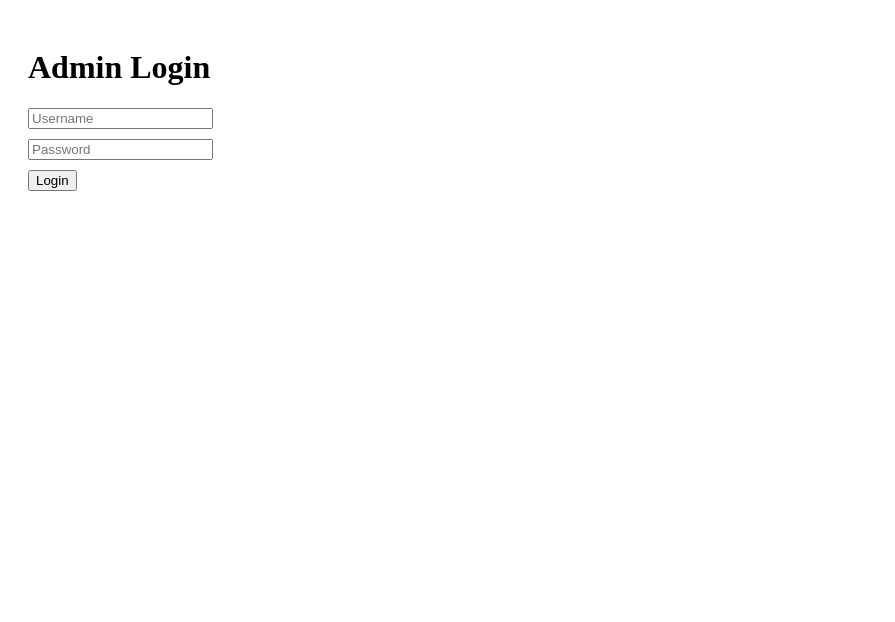
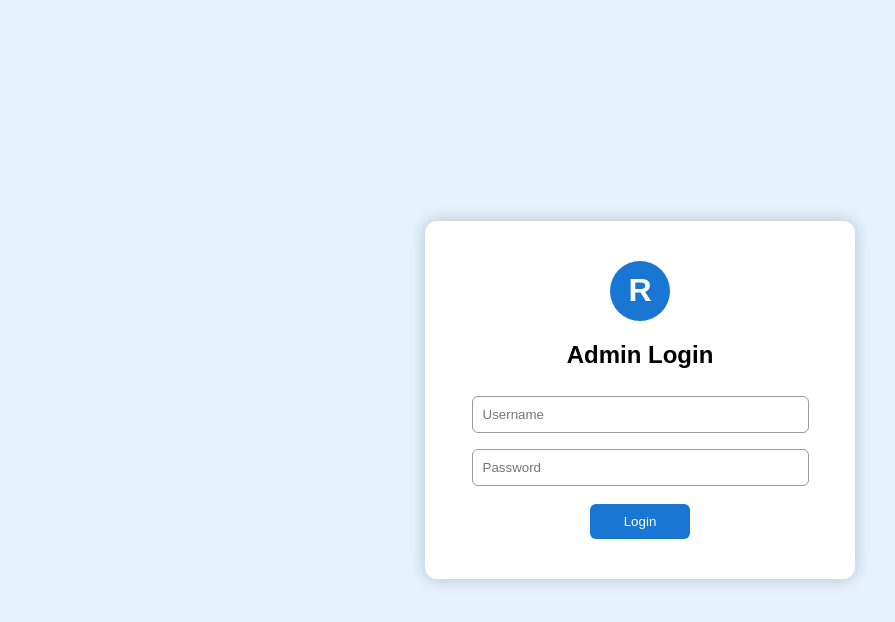
Before and after one commit to Raju760732/RajuCollegeManagementnew, a React (Create React App) app in the folder frontend/: page / in a window 1280 px wide. Shown: the top 622 px of the page, without its empty margins (0-895 px from the left). Built offline with nearby package versions, Linux system fonts and the light colour scheme.

Commit message:
Update App.js

```diff
--- a/frontend/src/App.js
+++ b/frontend/src/App.js
@@ -1,98 +1,6 @@
-import React, { useState, useEffect } from "react";
-import axios from "axios";
-
-const API = "https://rajucollegemanagementnew-1.onrender.com";
+import React from "react";
+import AdminLogin from "./AdminLogin";
 
 export default function App() {
-  const [token, setToken] = useState(localStorage.getItem("token"));
-  const [username, setUsername] = useState("");
-  const [password, setPassword] = useState("");
-  const [students, setStudents] = useState([]);
-
-  // ---------- LOGIN FUNCTION ----------
-  const handleLogin = async () => {
-    try {
-      const res = await axios.post(`${API}/api/login`, {
-        username,
-        password,
-      });
-
-      if (res.data.success) {
-        localStorage.setItem("token", res.data.token);
-        setToken(res.data.token);
-      }
-    } catch (err) {
-      alert("Invalid login");
-    }
-  };
-
-  // ---------- FETCH STUDENTS ----------
-  useEffect(() => {
-    if (!token) return;
-
-    axios
-      .get(`${API}/api/students`)
-      .then((res) => setStudents(res.data))
-      .catch(() => setStudents([]));
-  }, [token]);
-
-  // ---------- LOGOUT ----------
-  const logout = () => {
-    localStorage.removeItem("token");
-    setToken(null);
-  };
-
-  // ---------------- UI ----------------
-  if (!token) {
-    return (
-      <div style={{ padding: 20 }}>
-        <h1>Admin Login</h1>
-
-        <input
-          type="text"
-          placeholder="Username"
-          value={username}
-          onChange={(e) => setUsername(e.target.value)}
-          style={{ display: "block", marginBottom: 10 }}
-        />
-
-        <input
-          type="password"
-          placeholder="Password"
-          value={password}
-          onChange={(e) => setPassword(e.target.value)}
-          style={{ display: "block", marginBottom: 10 }}
-        />
-
-        <button onClick={handleLogin}>Login</button>
-      </div>
-    );
-  }
-
-  // ---------- STUDENT PAGE ----------
-  return (
-    <div style={{ padding: 20 }}>
-      <h1>College Management System</h1>
-      <h2>Students</h2>
-
-      <button onClick={logout}>Logout</button>
-
-      {students.length === 0 ? (
-        <p>No students found.</p>
-      ) : (
-        <ul>
-          {students.map((s) => (
-            <li key={s.id}>
-              {s.name} — {s.roll_no}
-            </li>
-          ))}
-        </ul>
-      )}
-
-      <p>
-        API endpoint:{" "}
-        <code>{API}/api/students</code>
-      </p>
-    </div>
-  );
+  return <AdminLogin />;
 }
```
